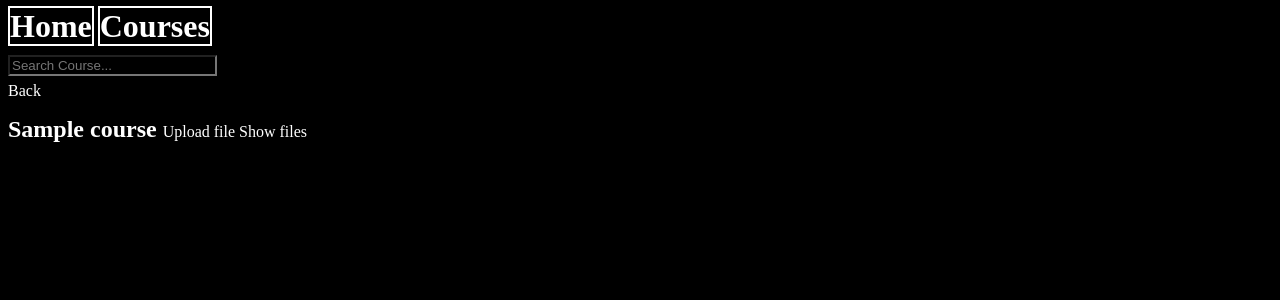
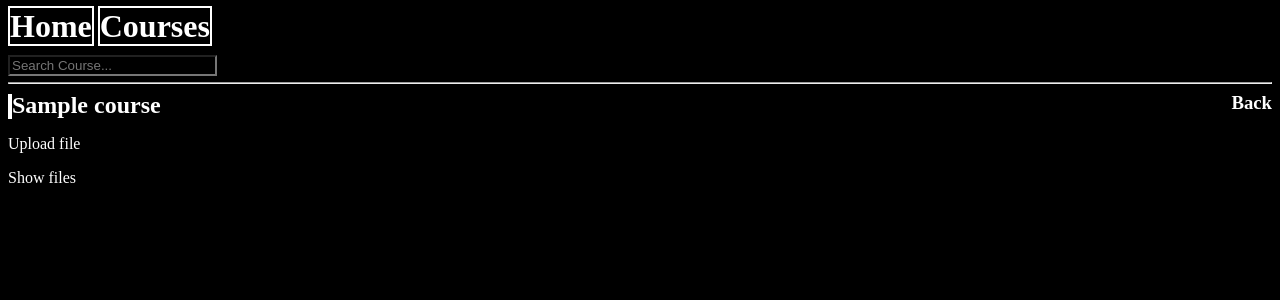
Before and after one commit to hpmalinova/Share-with-me, a Django app: a page that uses share_with_me/drive/templates/images/base.html in a window 1280 px wide. Shown: the top 300 px of the page. Run offline with Django 3.2, Linux system fonts and the light colour scheme; tables that the repository leaves empty hold one stand-in row (values such as "Sample post").

Commit message:
Move BACK button to right

```diff
--- a/share_with_me/drive/static/drive/style.css
+++ b/share_with_me/drive/static/drive/style.css
@@ -4,6 +4,13 @@
 h2, h3, li {
     color: white;
     display: inline;
+}
+
+h3 {
+    border: 2px solid white;
+    display:inline;
+    text-align: right;
+    color: white;
 }
 
 h1 {
--- a/share_with_me/drive/templates/images/base.html
+++ b/share_with_me/drive/templates/images/base.html
@@ -2,9 +2,11 @@
 <link rel="stylesheet" href="{% static 'drive/style.css' %}">
 <h1><a href="{% url 'drive:index' %}">Home</a></h1>
 <h1><a href="{% url 'drive:images:courses' %}">Courses</a></h1>
+
 <div class="center search">
     <form method="GET" action="{% url 'drive:images:search'%}" id="searchform">
         <input STYLE="color: #FFFFFF; font-weight: font-size: 12px; background-color: #000000;" size="23" class="searchfield" id="searchbox" name="q" type="text" value="{{ request.GET.q }}" placeholder="Search Course..."/>
     </form>
 </div>
+<hr>
 {% block content %} {% endblock %}
--- a/share_with_me/drive/templates/images/courses.html
+++ b/share_with_me/drive/templates/images/courses.html
@@ -1,5 +1,7 @@
 {% extends "images/base.html" %} {% block content %}
-<p><a href="{% url 'drive:images:base' %}">Back</a></p>
+
+<h3><a href="{% url 'drive:images:base' %}" style="float: right;">Back</a></h3>
+
 <h1>Choose Course</h1>
 
 {% if courses %}
--- a/share_with_me/drive/templates/images/detail_subject.html
+++ b/share_with_me/drive/templates/images/detail_subject.html
@@ -1,8 +1,8 @@
 {% extends "images/base.html" %} {% block content %}
-<p><a href="{% url 'drive:images:subject' course specialty %}">Back</a></p>
+<h3><a href="{% url 'drive:images:subject' course specialty %}" style="float: right;">Back</a></h3>
 
 <h2><strong>{{ subject }} </strong></h2>
-<a href="{% url 'drive:images:upload_file' course specialty subject %}">Upload file</a>
-<a href="{% url 'drive:images:list' course specialty subject %}">Show files</a>
+<p><a href="{% url 'drive:images:upload_file' course specialty subject %}">Upload file</a></p>
+<p><a href="{% url 'drive:images:list' course specialty subject %}">Show files</a></p>
 
 {% endblock %}
--- a/share_with_me/drive/templates/images/list.html
+++ b/share_with_me/drive/templates/images/list.html
@@ -1,6 +1,7 @@
 {% extends "images/base.html" %} {% block content %}
 
-<p><a href="{% url 'drive:images:detail_subject' course specialty subject %}">Back</a></p>
+<h3><a href="{% url 'drive:images:detail_subject' course specialty subject %}" style="float: right;">Back</a></h3>
+
 {% if images %}
 <ul>
   {% for image in images %}
--- a/share_with_me/drive/templates/images/speciality.html
+++ b/share_with_me/drive/templates/images/speciality.html
@@ -1,5 +1,6 @@
 {% extends "images/base.html" %} {% block content %}
-<p><a href="{% url 'drive:images:courses' %}">Back</a></p>
+<h3><a href="{% url 'drive:images:courses' %}" style="float: right;">Back</a></h3>
+
 <h1>Choose Specialty</h1>
 
 {% if specialties %}
--- a/share_with_me/drive/templates/images/subject.html
+++ b/share_with_me/drive/templates/images/subject.html
@@ -1,11 +1,12 @@
 {% extends "images/base.html" %} {% block content %}
-<p><a href="{% url 'drive:images:speciality' course %}">Back</a></p>
+<h3><a href="{% url 'drive:images:speciality' course %}" style="float: right;">Back</a></h3>
+
 <h2>Subjects</h2>
 
 {% if subjects %}
 <ul>
   {% for subject in subjects %}
-  <li><a href="{% url 'drive:images:detail_subject' course specialty subject %}">{{ subject }}</a></li>
+  <li><p><a href="{% url 'drive:images:detail_subject' course specialty subject %}">{{ subject }}</a></p></li>
   {% endfor %}
 </ul>
 {% else %}
--- a/share_with_me/drive/templates/images/upload_file.html
+++ b/share_with_me/drive/templates/images/upload_file.html
@@ -1,8 +1,8 @@
 {% extends "images/base.html" %} {% block content %}
-<p><a href="{% url 'drive:images:detail_subject' course specialty subject %}">Back</a></p>
+
+<h3><a href="{% url 'drive:images:detail_subject' course specialty subject %}" style="float: right;">Back</a></h3>
 
 <h2>Uploading files for: <strong>{{ subject }} </h2>
-<h3>Add new file</h3>
 
 <form method="POST" enctype="multipart/form-data">
   {% csrf_token %}
--- a/share_with_me/drive/views/images.py
+++ b/share_with_me/drive/views/images.py
@@ -1,5 +1,4 @@
 from django.shortcuts import render, get_object_or_404, redirect
-# from django.views.generic import CreateView
 from django.urls import reverse
 from drive.models import Image, Courses
 
```
Also changed, not shown: share_with_me/drive/templates/images/detail.html (+5 -2 lines).
